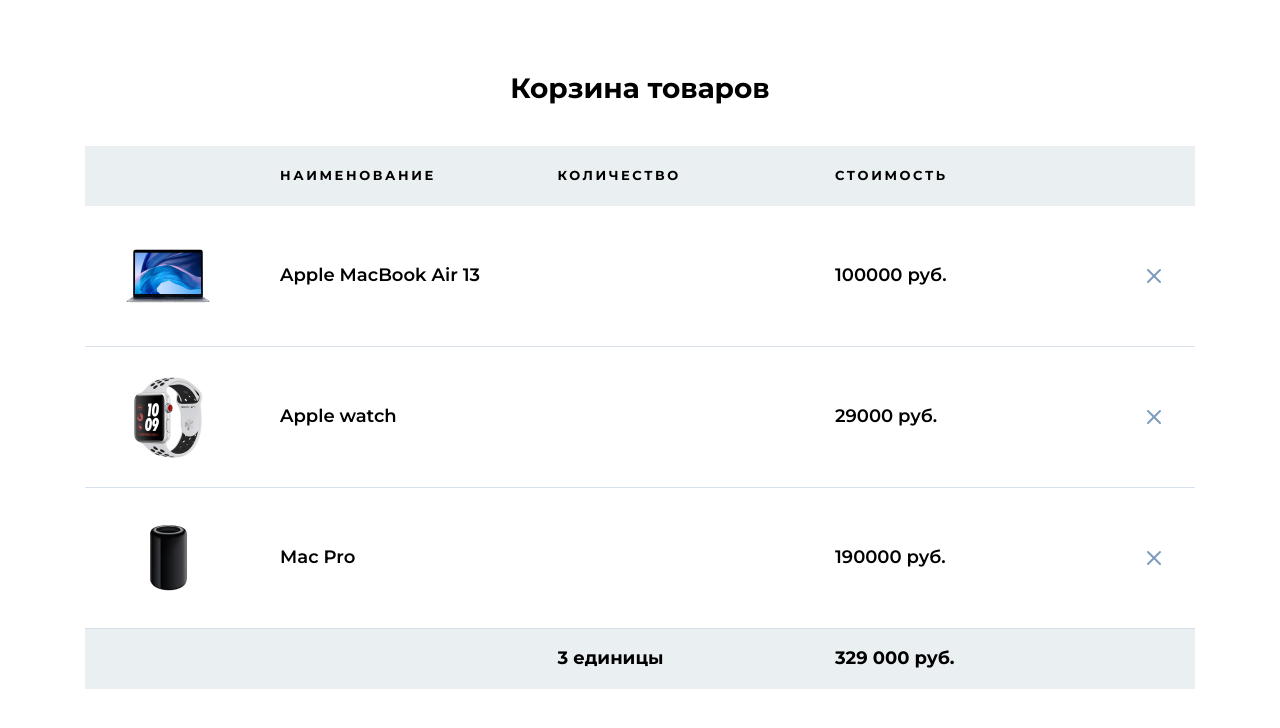
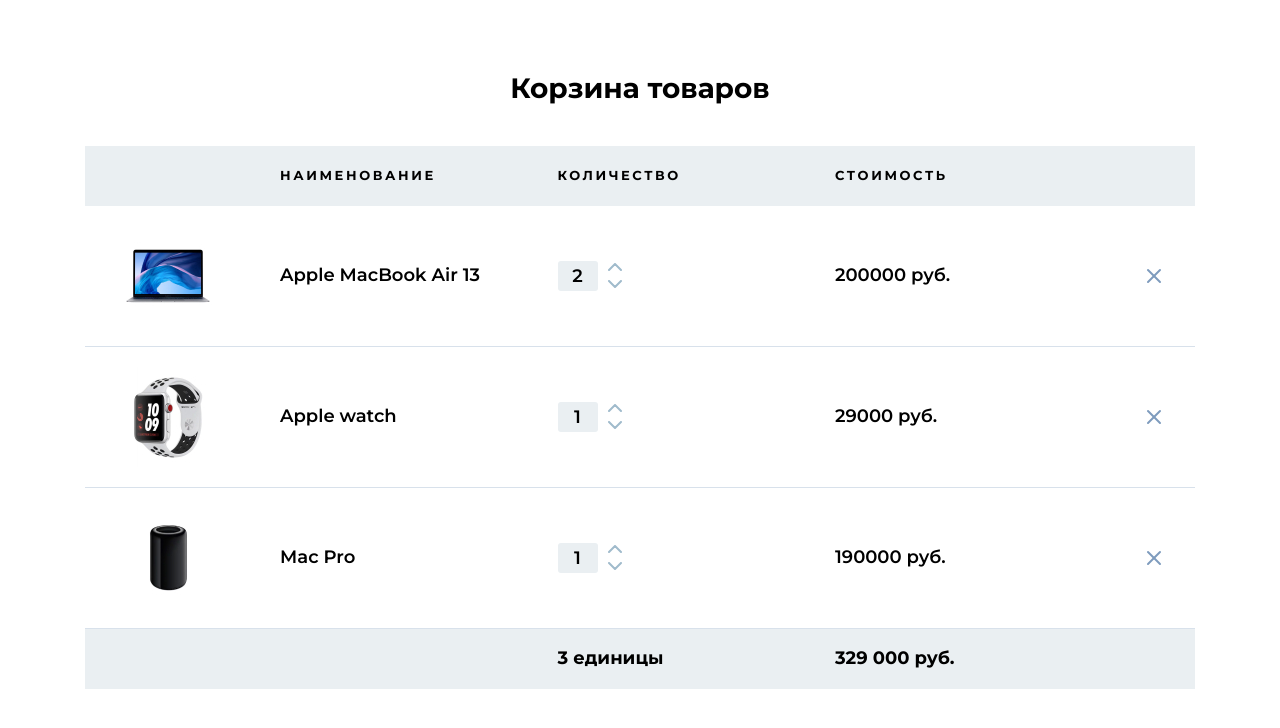
Before and after one commit to artyomevsyukov/cart-js, a React (Create React App) app: page / in a window 1280 px wide. Shown: the top 728 px of the page. Built offline with nearby package versions, Linux system fonts and the light colour scheme.

Commit message:
count increase

```diff
--- a/src/components/Cart/index.jsx
+++ b/src/components/Cart/index.jsx
@@ -19,12 +19,30 @@
   //   });
   // };
 
+  const increase = (id) => {
+    console.log("Increase", id);
+
+    setCart((cart) => {
+      return cart.map((product) => {
+        if (product.id === id) {
+          return {
+            ...product,
+            count: ++product.count,
+            priceTotal: product.count * product.price,
+          };
+        }
+        return product;
+      });
+    });
+  };
+
   const products = cart.map((product) => {
     return (
       <Product
         product={product}
         key={product.id}
         deleteProduct={deleteProduct}
+        increase={increase}
       />
     );
   });
--- a/src/components/Count/index.jsx
+++ b/src/components/Count/index.jsx
@@ -1,6 +1,6 @@
 import "./style.scss";
 
-const Count = () => {
+const Count = ({ count, increase, id }) => {
   return (
     <div className="count">
       <div className="count__box">
@@ -9,11 +9,17 @@
           className="count__input"
           min="1"
           max="100"
-          value="1"
+          value={count}
         />
       </div>
       <div className="count__controls">
-        <button type="button" className="count__up">
+        <button
+          type="button"
+          className="count__up"
+          onClick={() => {
+            increase(id);
+          }}
+        >
           <img src="./img/icons/icon-up.svg" alt="Increase" />
         </button>
         <button type="button" className="count__down">
--- a/src/components/Product/index.jsx
+++ b/src/components/Product/index.jsx
@@ -2,8 +2,8 @@
 import Count from "../Count";
 import "./style.scss";
 
-const Product = ({ product, deleteProduct }) => {
-  const { img, title, price, count, id } = product;
+const Product = ({ product, deleteProduct, increase }) => {
+  const { img, title, priceTotal, count, id } = product;
   // console.log(product);
   return (
     <section className="product">
@@ -12,10 +12,9 @@
       </div>
       <div className="product__title">{title}</div>
       <div className="product__count">
-        {/*  */}
-        {/* <Count /> */}
+        <Count count={count} increase={increase} id={id} />
       </div>
-      <div className="product__price">{price} руб.</div>
+      <div className="product__price">{priceTotal} руб.</div>
       <div className="product__controls">
         <ButtonDelete deleteProduct={deleteProduct} id={id} />
       </div>
```
